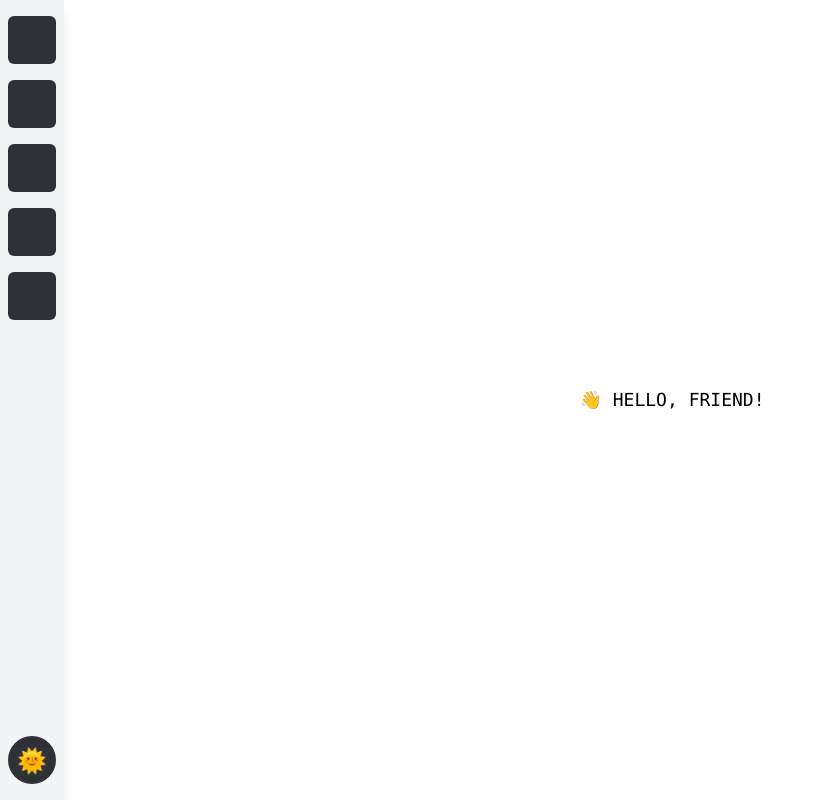
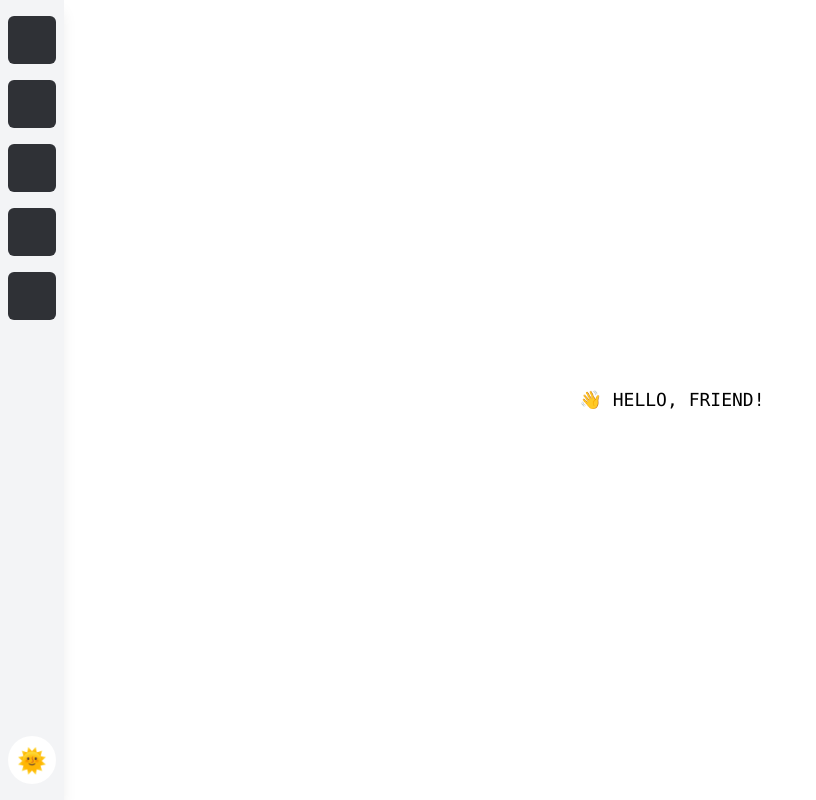
Before and after one commit to changbobbyliu/changbobbyliu.github.io-dev, a React (Vite) app: page / in a window 1280 px wide. Shown: the whole page, without its empty margins (0-816 px from the left). Built offline with nearby package versions, Linux system fonts and the light colour scheme; a small style sheet from the web is missing.

Commit message:
dark mode switch

```diff
--- /dev/null
+++ b/src/ui/dark-mode-switch/DarkModeSwitch.tsx
@@ -0,0 +1,27 @@
+import { useDarkMode } from "@/hooks/useDarkMode";
+
+export const DarkModeSwitch = () => {
+	const [darkMode, setDarkMode] = useDarkMode();
+
+	return (
+		<div
+			className=" text-2xl rounded-full w-12 h-12 hover:brightness-105 cursor-pointer overflow-hidden"
+			onClick={() => {
+				if (typeof setDarkMode !== "boolean") {
+					setDarkMode(!darkMode);
+				}
+			}}
+		>
+			<div
+				className={`bg-red-500 relative transition-transform ${darkMode ? "" : "-translate-x-12"}`}
+			>
+				<span className="text-2xl w-12 h-12 bg-primary-100 absolute top-0 left-0 flex justify-center items-center">
+					🌛
+				</span>
+				<span className="text-2xl w-12 h-12 bg-white absolute top-0 left-12 flex justify-center items-center">
+					🌞
+				</span>
+			</div>
+		</div>
+	);
+};
--- a/src/ui/sidebar/SideBar.tsx
+++ b/src/ui/sidebar/SideBar.tsx
@@ -1,8 +1,7 @@
-import { useDarkMode } from "@/hooks/useDarkMode";
+import { DarkModeSwitch } from "../dark-mode-switch/DarkModeSwitch";
 import styles from "./SideBar.module.css";
 
 export function SideBar() {
-	const [darkMode, setDarkMode] = useDarkMode();
 	return (
 		<div className="bg-gray-100 dark:bg-primary text-white fixed top-0 left-0 h-screen w-16 flex flex-col items-center py-4 space-y-4 shadow-lg transition-colors">
 			<SideBarItem icon="icTreeRound" tooltip="💡 LANDING" />
@@ -11,17 +10,7 @@ export function SideBar() {
 			<SideBarItem icon="icDatabase" tooltip="💡 SERVER" />
 			<SideBarItem icon="icComputerTablet" tooltip="💡 MOBILE" />
 			<div className="flex flex-1 flex-col justify-end">
-				<div
-					className="text-2xl rounded-full bg-primary-100 w-12 h-12 flex justify-center items-center hover:brightness-105 cursor-pointer"
-					onClick={() => {
-						if (typeof setDarkMode === "boolean") {
-						} else {
-							setDarkMode(!darkMode);
-						}
-					}}
-				>
-					<span>{darkMode ? "🌛" : "🌞"}</span>
-				</div>
+				<DarkModeSwitch />
 			</div>
 		</div>
 	);
```
